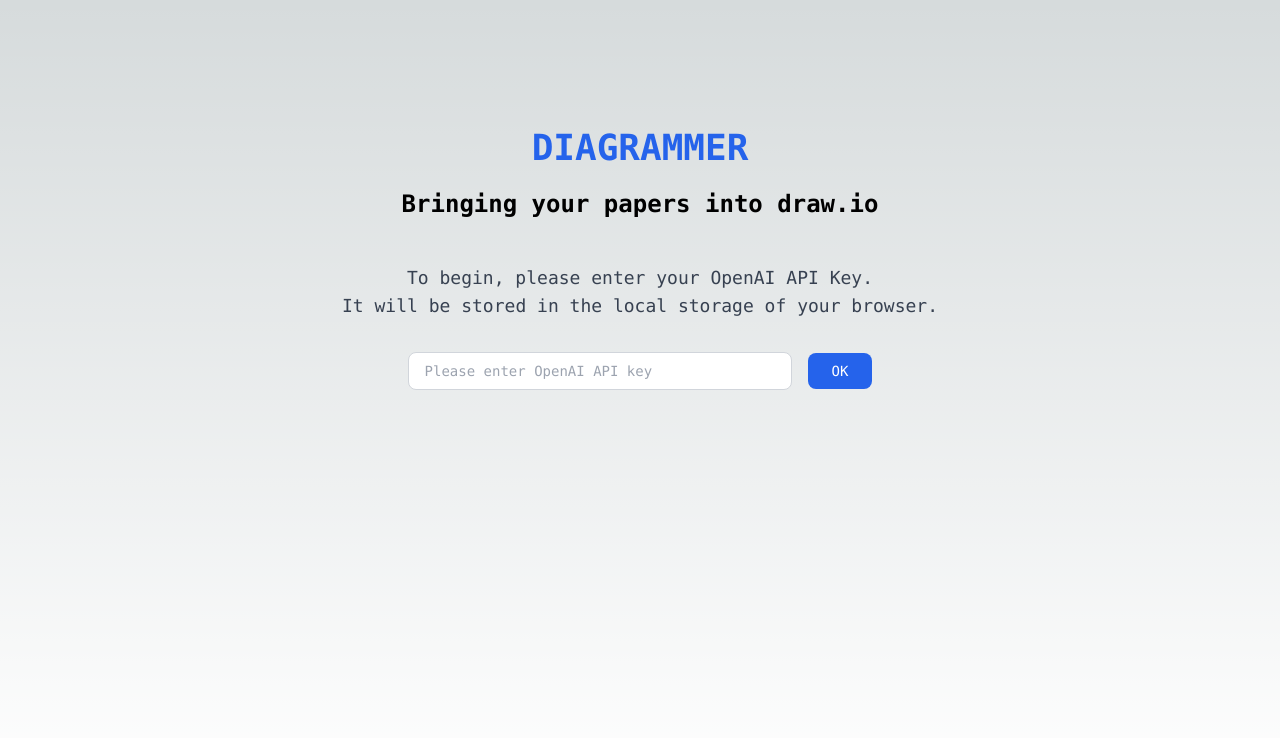
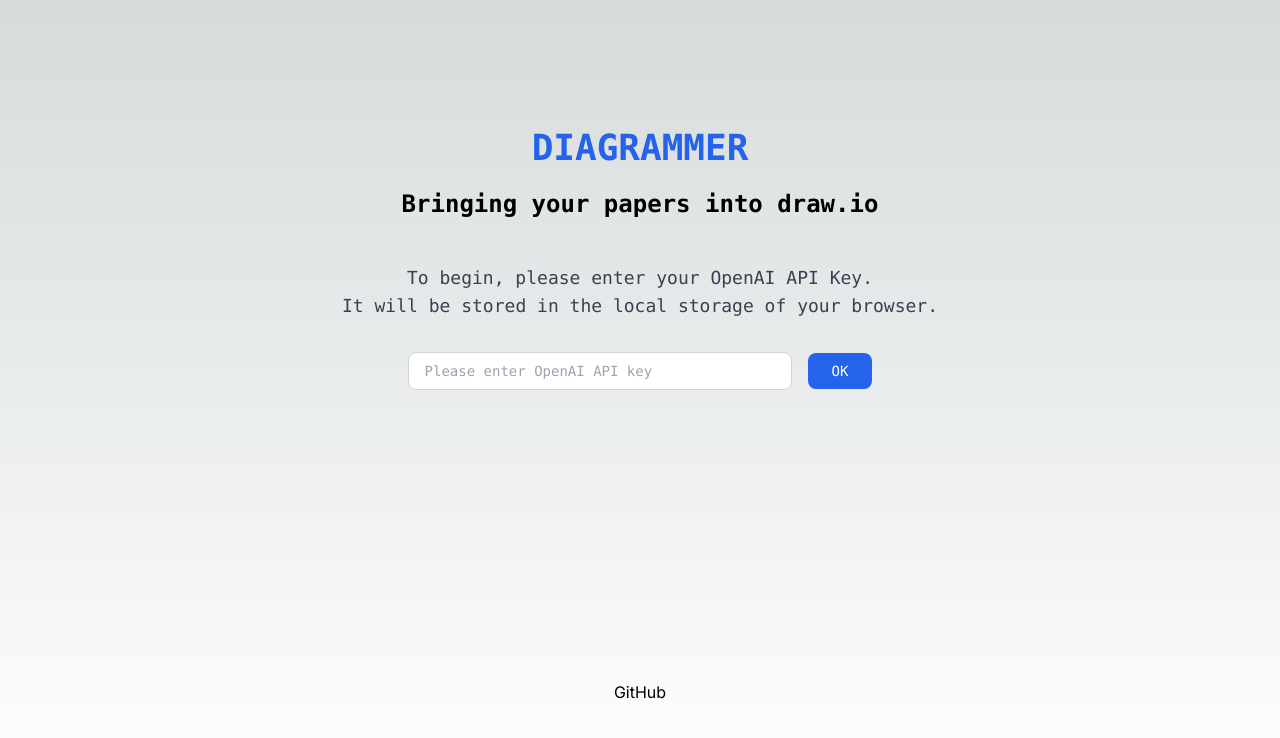
Before and after one commit to sandst1/diagrammer, a Next.js app: page / in a window 1280 px wide. Shown: the top 738 px of the page. Built offline with nearby package versions, Linux system fonts and the light colour scheme.

Commit message:
Add github link

```diff
--- a/src/app/camera.tsx
+++ b/src/app/camera.tsx
@@ -49,7 +49,7 @@ function Camera({ apiKey }: CameraProps) {
 
   return (
     <div className="container">
-      <div className="flex flex-col items-center justify-start min-h-screen">
+      <div className="flex flex-col items-center justify-start">
         <h1 className="text-4xl font-bold text-blue-600 mb-5">DIAGRAMMER.AI</h1>
         {img === null ? (
           <>
--- a/src/app/page.tsx
+++ b/src/app/page.tsx
@@ -67,6 +67,11 @@ export default function Home() {
           )}
         </div>
       </div>
+      <footer className="dark:bg-gray-800">
+        <a href="https://github.com/sandst1/diagrammer" target="_blank">
+          GitHub
+        </a>
+      </footer>
     </main>
   );
 }
```
Also changed, not shown: src/app/openai.ts (+0 -5 lines).
